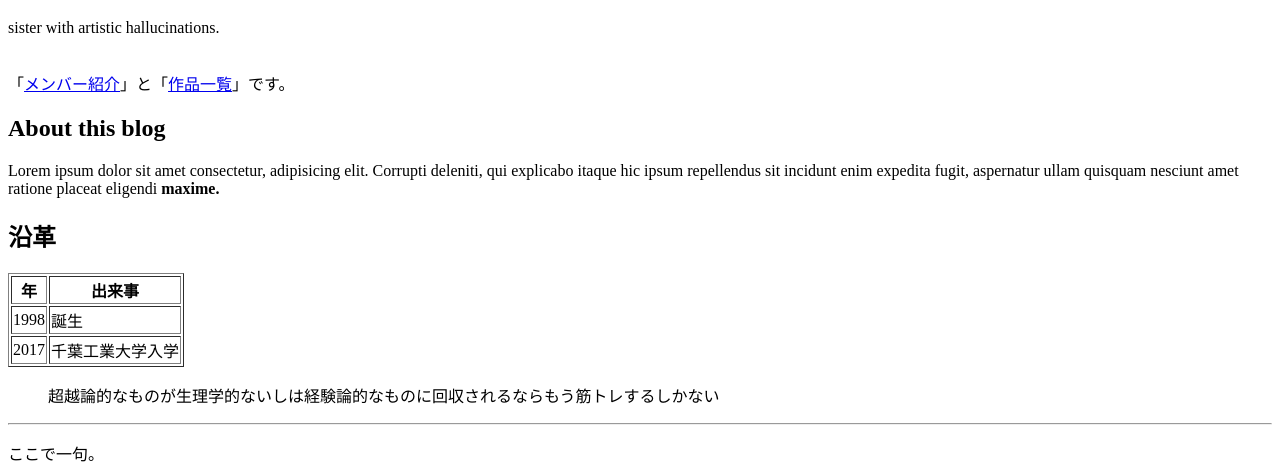
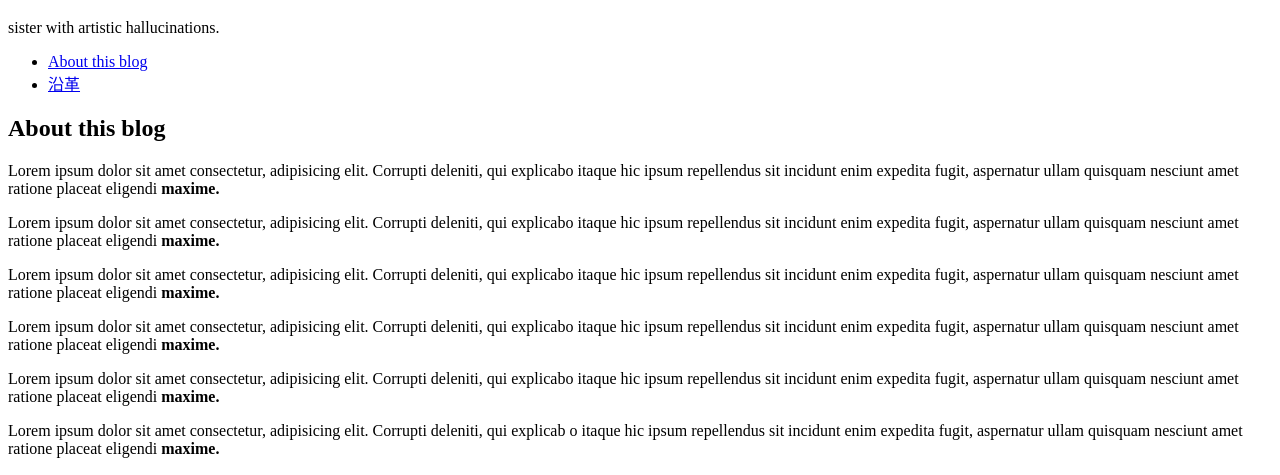
Before and after one commit to hinapupil/HTML_Practice, a plain HTML site: page index.html in a window 1280 px wide. Shown: the part 273-748 px from the top of the page. Drawn offline with Linux system fonts and the light colour scheme.

Commit message:
add ページ内リンク

```diff
--- a/index.html
+++ b/index.html
@@ -11,12 +11,21 @@
 
   <h1>Hināsha @<a href="https://twitter.com/hinapupil" target="_blank">hinapupil</a></h1>
   <p>sister with artistic hallucinations.</p>
-  <p><br>「<a href="members.html">メンバー紹介</a>」と「<a href="works/index.html">作品一覧</a>」です。</p>
 
-  <h2>About this blog</h2>
+  <ul>
+    <li><a href="#about">About this blog</a></li>
+    <li><a href="#history">沿革</a></li>
+  </ul>
+
+  <h2 id="about">About this blog</h2>
   <p>Lorem ipsum dolor sit amet consectetur, adipisicing elit. Corrupti deleniti, qui explicabo itaque hic ipsum repellendus sit incidunt enim expedita fugit, aspernatur ullam quisquam nesciunt amet ratione placeat eligendi <strong>maxime.</strong></p>
+  <p>Lorem ipsum dolor sit amet consectetur, adipisicing elit. Corrupti deleniti, qui explicabo itaque hic ipsum repellendus sit incidunt enim expedita fugit, aspernatur ullam quisquam nesciunt amet ratione placeat eligendi <strong>maxime.</strong></p>
+  <p>Lorem ipsum dolor sit amet consectetur, adipisicing elit. Corrupti deleniti, qui explicabo itaque hic ipsum repellendus sit incidunt enim expedita fugit, aspernatur ullam quisquam nesciunt amet ratione placeat eligendi <strong>maxime.</strong></p>
+  <p>Lorem ipsum dolor sit amet consectetur, adipisicing elit. Corrupti deleniti, qui explicabo itaque hic ipsum repellendus sit incidunt enim expedita fugit, aspernatur ullam quisquam nesciunt amet ratione placeat eligendi <strong>maxime.</strong></p>
+  <p>Lorem ipsum dolor sit amet consectetur, adipisicing elit. Corrupti deleniti, qui explicabo itaque hic ipsum repellendus sit incidunt enim expedita fugit, aspernatur ullam quisquam nesciunt amet ratione placeat eligendi <strong>maxime.</strong></p>
+  <p>Lorem ipsum dolor sit amet consectetur, adipisicing elit. Corrupti deleniti, qui explicab o itaque hic ipsum repellendus sit incidunt enim expedita fugit, aspernatur ullam quisquam nesciunt amet ratione placeat eligendi <strong>maxime.</strong></p>
 
-  <h2>沿革</h2>
+  <h2 id="history">沿革</h2>
   <table border>
     <thead>
       <tr>
@@ -89,5 +98,6 @@
     <dd>hinapupil@mail.com</dd>
   </dl>
 
+  <p><a href="#top">先頭へ戻る</a></p>
 </body>
 </html>
```
Also changed, not shown: members.html (deleted, +0 -2 lines), works/index.html (deleted, +0 -2 lines). Lines whose indentation alone changed are shown as unchanged.
